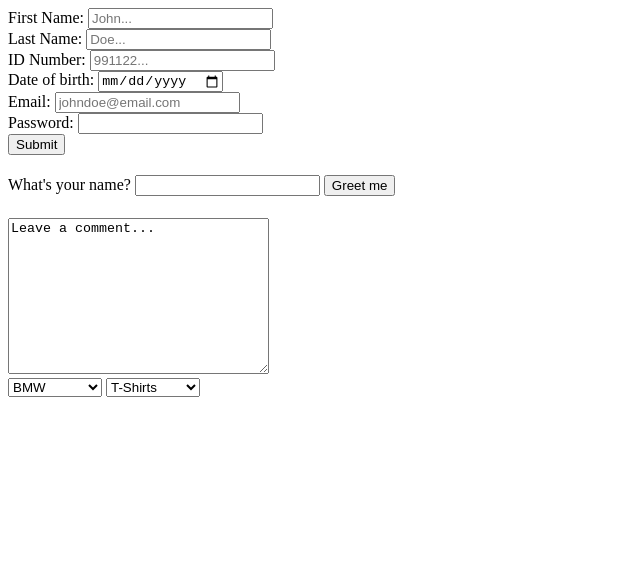
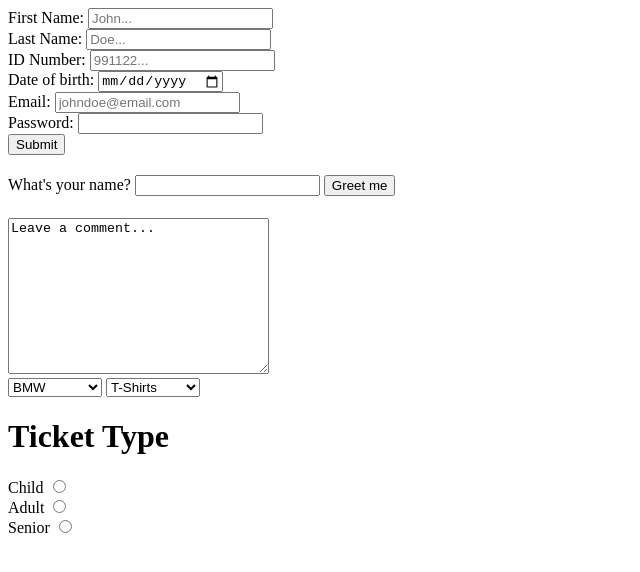
Before and after one commit to preto-phil/HTML-practice, a plain HTML site: page Forms/basics.html in a window 1280 px wide. Shown: the whole page, without its empty margins (0-640 px from the left). Drawn offline with Linux system fonts and the light colour scheme.

Commit message:
radio button added

```diff
--- a/Forms/basics.html
+++ b/Forms/basics.html
@@ -79,5 +79,21 @@
         </optgroup>
       </select>
 
+      <!-- radio buttons -->
+
+      <h1>Ticket Type</h1>
+      <div>
+        <label for="child">Child</label>
+        <input type="radio" name="ticket_type" id="child" value="child">
+      </div>
+      <div>
+        <label for="adult">Adult</label>
+        <input type="radio" name="ticket_type" id="adult" value="adult">
+      </div>
+      <div>
+        <label for="senior">Senior</label>
+        <input type="radio" name="ticket_type" id="senior" value="senior">
+      </div>
+
 </body>
 </html>
```
